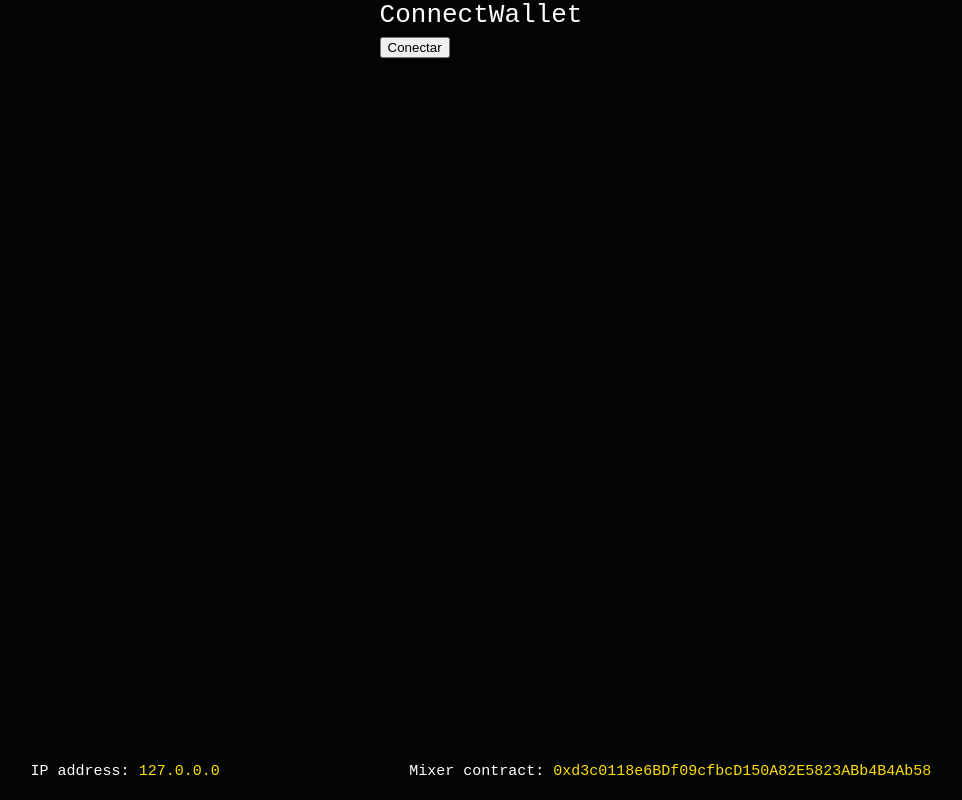
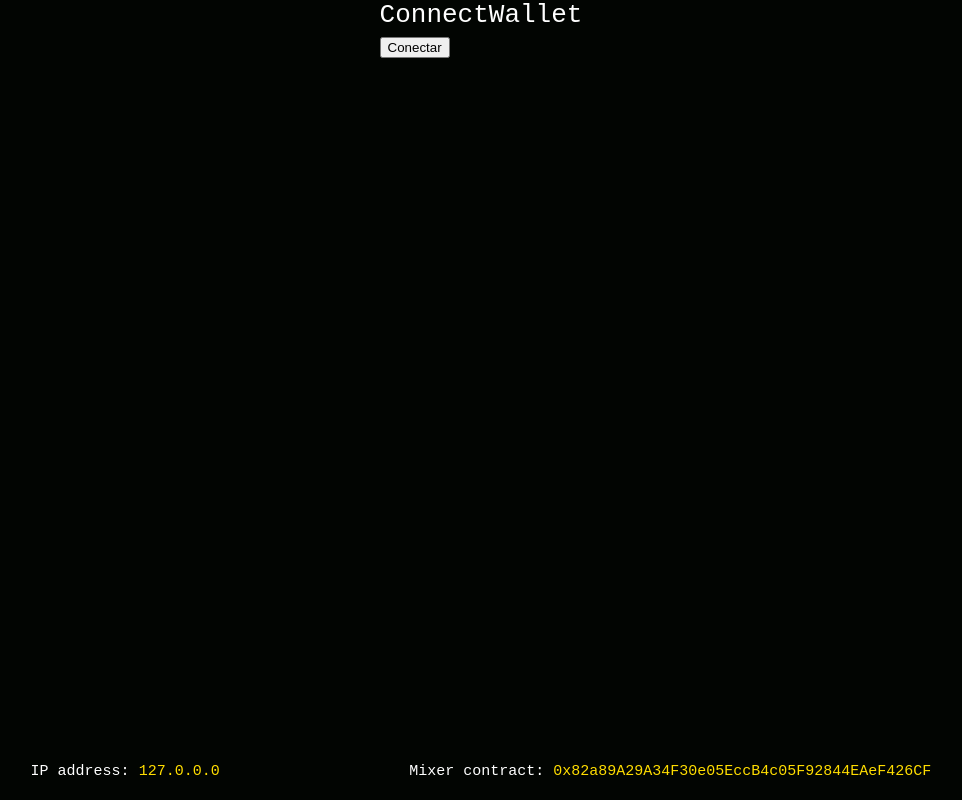
Before and after one commit to DescentralUnion/DecUnion-eth-front, a React (Create React App) app: page / in a window 1280 px wide. Shown: the whole page, without its empty margins (159-1121 px from the left). Built offline with nearby package versions, Linux system fonts and the light colour scheme; no server answers.

Commit message:
change contract address

```diff
--- a/src/components/home/Home.tsx
+++ b/src/components/home/Home.tsx
@@ -67,9 +67,6 @@ const Home = ({ walletAddress, walletBalance }: HomeProps) => {
           {walletAddress !== "" ? (
             <span>{formatWallet(walletAddress)}</span>
           ) : null}
-          {walletBalance !== undefined ? (
-            <span>{walletBalance.slice(0, 8) + " ETH"}</span>
-          ) : null}
         </div>
         <div className="selectorWrapper">
           <span
--- a/src/components/home/components/statistics/statistics.css
+++ b/src/components/home/components/statistics/statistics.css
@@ -5,7 +5,7 @@
   width: 450px;
   color: var(--main-color);
   height: 250px;
-  margin-top: 41px;
+  margin-top: 21px;
 }
 
 .statisticsTitle {
--- a/src/web3/Constants.ts
+++ b/src/web3/Constants.ts
@@ -1 +1 @@
-export const SC_ADDRESS = "0xd3c0118e6BDf09cfbcD150A82E5823ABb4B4Ab58"
+export const SC_ADDRESS = "0x82a89A29A34F30e05EccB4c05F92844EAeF426CF"
```
